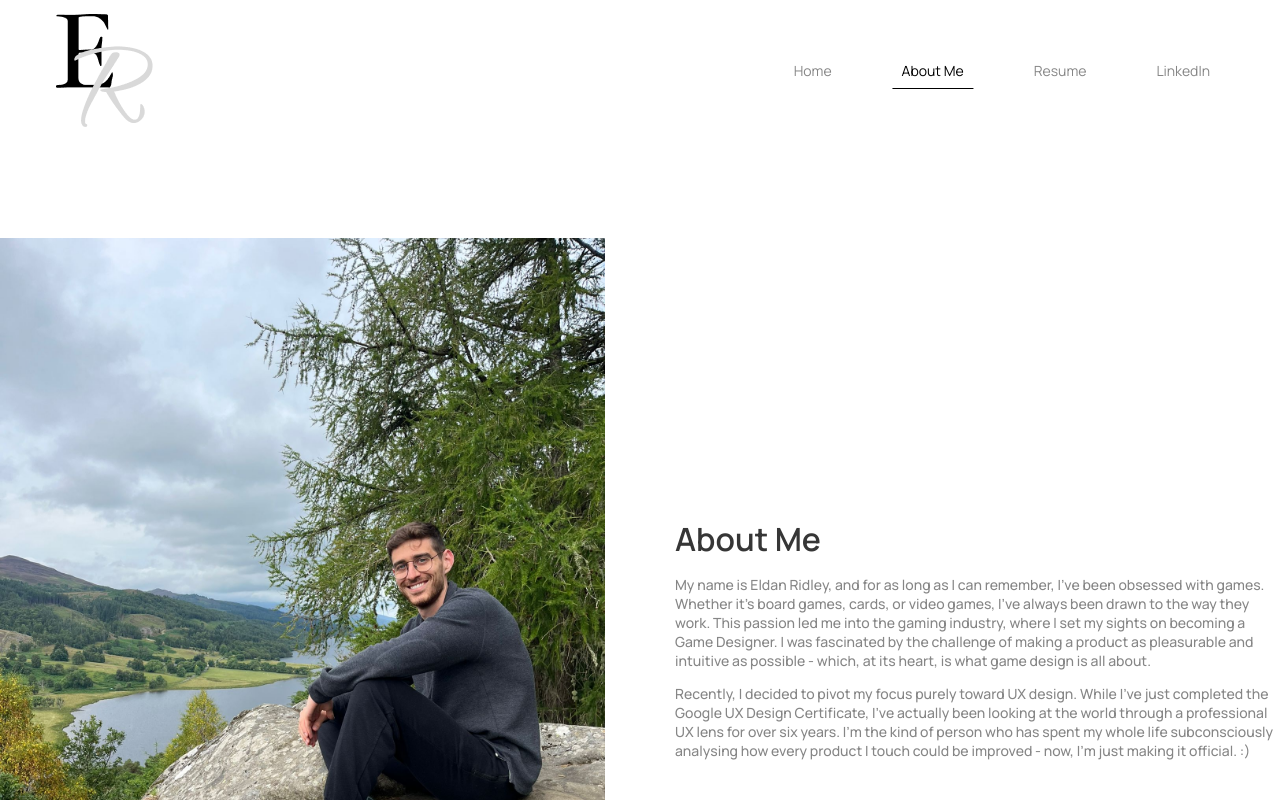
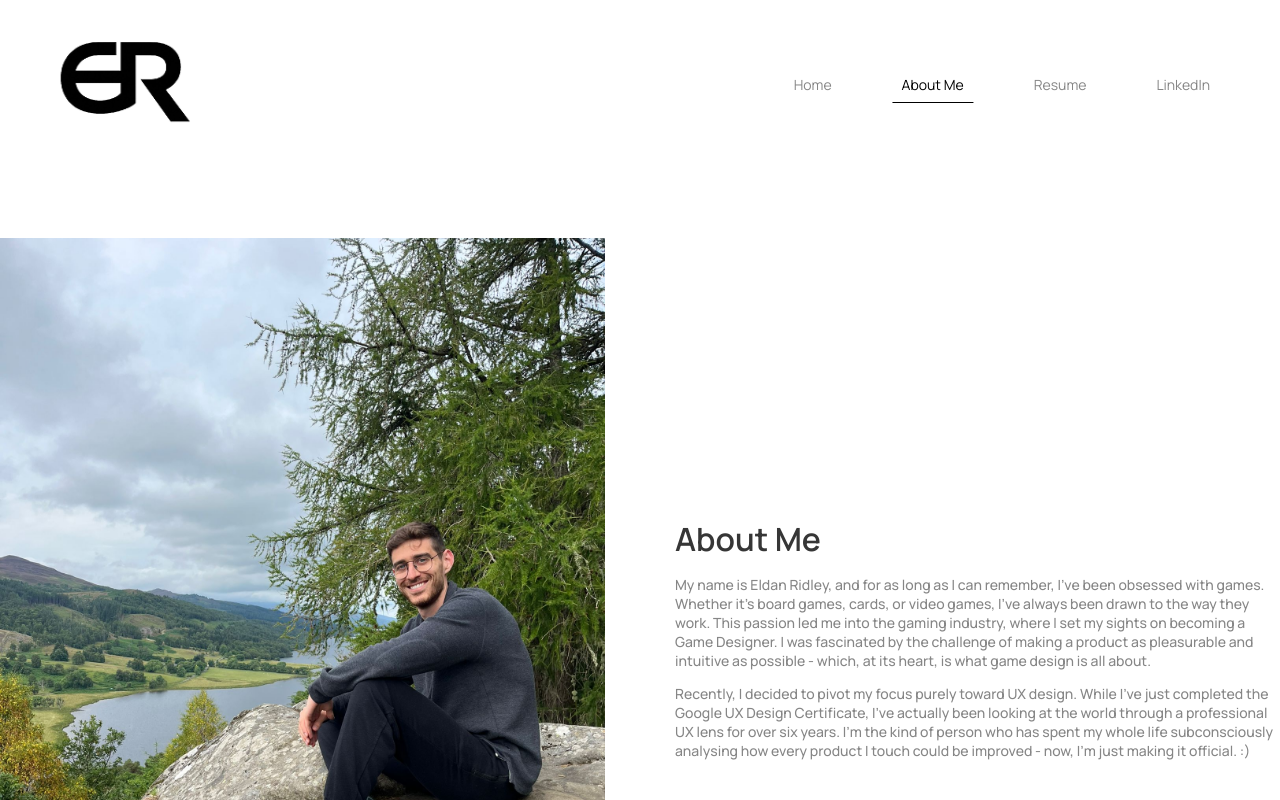
Before and after one commit to mikaridley/Eldan-Ridley-s-Portfolio, a React (Vite) app: page /about-me in a window 1280 px wide. Shown: the top 800 px of the page. Built offline with nearby package versions, Linux system fonts and the light colour scheme.

Commit message:
switch logo

```diff
--- a/index.html
+++ b/index.html
@@ -4,7 +4,7 @@
     <meta charset="UTF-8" />
     <link rel="icon" href="/public/img/logo.png" />
     <meta name="viewport" content="width=device-width, initial-scale=1.0" />
-    <title>React Starter - Coding Academy</title>
+    <title>Eldan Ridley</title>
   </head>
   <body>
     <div id="root"></div>
--- a/src/cmps/AppHeader.jsx
+++ b/src/cmps/AppHeader.jsx
@@ -1,11 +1,16 @@
-import { NavLink } from 'react-router-dom'
+import { NavLink, useLocation } from 'react-router-dom'
 import logo from '../assets/imgs/logo.png'
+import logoBlack from '../assets/imgs/logo-black.png'
 
 export function AppHeader() {
+  const { pathname } = useLocation()
+  const isHome = pathname === '/' || pathname === '/home'
+  const logoSrc = isHome ? logo : logoBlack
+
   return (
     <header className="app-header">
       <div className="logo">
-        <img src={logo} alt="Logo" />
+        <img src={logoSrc} alt="Logo" />
       </div>
       <nav className="navigation">
         <NavLink to="/home">Home</NavLink>
```
Also changed, not shown: src/assets/imgs/logo-black.png (added), src/assets/imgs/logo.png.
